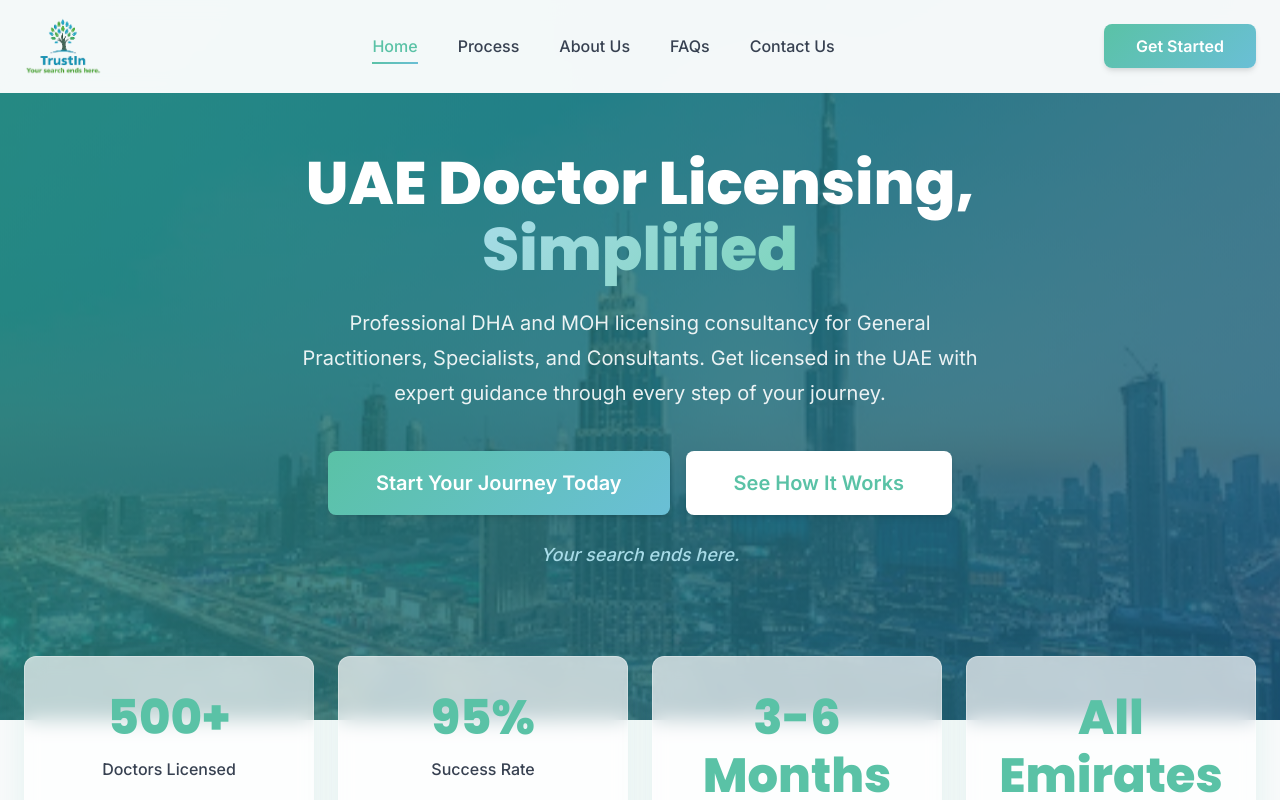
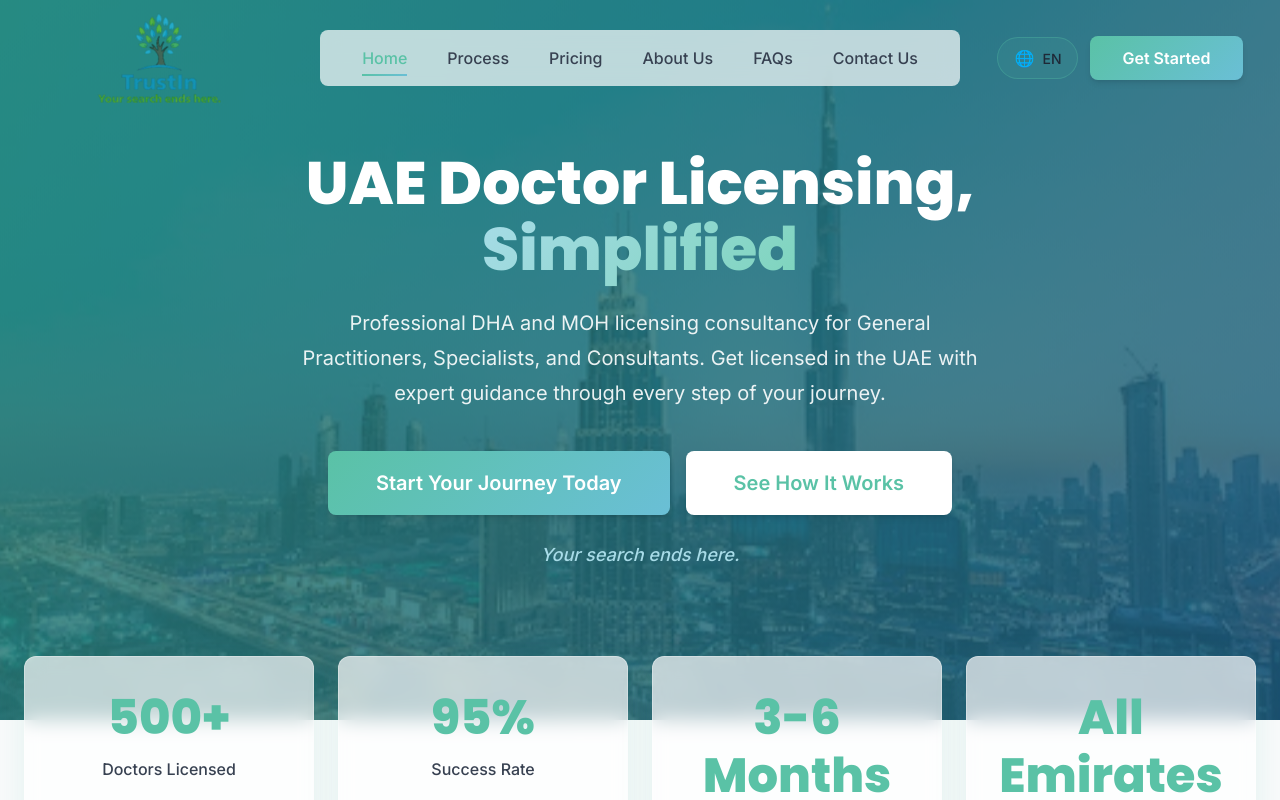
Before and after one commit to muazaqdas/trustin, a React (Vite) app: page / in a window 1280 px wide. Shown: the top 800 px of the page. Built offline with nearby package versions, Linux system fonts and the light colour scheme.

Commit message:
feat: update header

```diff
--- a/src/components/layout/Header.css
+++ b/src/components/layout/Header.css
@@ -1,57 +1,122 @@
 /* Header Component Styles */
 
+/* Main Header Container */
 .header {
-  position: fixed;
+  position: absolute;
   top: 0;
-  left: 0;
-  right: 0;
-  z-index: 1000;
-  background: rgba(255, 255, 255, 0.95);
-  backdrop-filter: blur(10px);
-  -webkit-backdrop-filter: blur(10px);
-  transition: all var(--transition-base);
-  border-bottom: 1px solid transparent;
+  display: grid;
+  grid-template-columns: 1fr 2fr 1fr;
+  /* flex-direction: row; */
+  align-items: center;
+  width: 100vw;
 }
 
-.header.scrolled {
-  background: rgba(255, 255, 255, 0.98);
-  box-shadow: var(--shadow-md);
-  border-bottom: 1px solid var(--gray-200);
+/* Fixed Logo - Top Left */
+.header-fixed-logo {
+  /* position: fixed; */
+  top: var(--space-4);
+  left: var(--space-4);
+  z-index: 1001;
+  margin: 0 auto;
+  padding: var(--space-2);
 }
 
-.header-container {
-  display: flex;
-  align-items: center;
-  justify-content: space-between;
-  padding-top: var(--space-4);
-  padding-bottom: var(--space-4);
-}
-
-.logo-link {
+.header-fixed-logo .logo-link {
   display: flex;
   align-items: center;
   transition: transform var(--transition-base);
 }
 
-.logo-link:hover {
+.header-fixed-logo .logo-link:hover {
   transform: scale(1.05);
 }
 
-.logo {
-  height: 50px;
+.header-fixed-logo .logo {
+  height: 80px;
   width: auto;
+}
+
+/* Fixed CTA Group - Top Right */
+.header-fixed-cta {
+  /* position: fixed; */
+  top: var(--space-4);
+  right: var(--space-4);
+  z-index: 1001;
+  display: flex;
+  justify-content: center;
+  gap:var(--space-2);
+  align-items: center;
+  gap: var(--space-3);
+}
+
+.language-selector-fixed {
+  display: flex;
+  align-items: center;
+  gap: var(--space-2);
+  padding: var(--space-2) var(--space-4);
+  background: rgba(90, 194, 166, 0.1);
+  border: 1px solid rgba(90, 194, 166, 0.3);
+  border-radius: var(--radius-full);
+  cursor: pointer;
+  transition: all var(--transition-fast);
+}
+
+.language-selector-fixed:hover {
+  background: rgba(90, 194, 166, 0.2);
+  border-color: rgba(90, 194, 166, 0.5);
+}
+
+.language-selector-fixed .language-icon {
+  font-size: var(--text-base);
+}
+
+.language-selector-fixed .language-text {
+  font-weight: var(--font-medium);
+  font-size: var(--text-sm);
+  color: var(--gray-800);
+}
+
+/* Sticky Navigation - Center */
+.header-nav-sticky {
+  /* position: sticky; */
+  /* top: 0;
+  left: 0;
+  right: 0; */
+  z-index: 1000;
+  background: rgba(255, 255, 255, 0.7);
+  backdrop-filter: blur(10px);
+  -webkit-backdrop-filter: blur(10px);
+  transform: translateY(-100%);
+  transition: transform 0.3s ease-in-out;
+  border-radius: var(--radius-md);
+}
+
+.header-nav-sticky.visible {
+  transform: translateY(0);
+}
+
+.header-nav-sticky .container {
+  display: flex;
+  align-items: center;
+  justify-content: center;
+  padding-top: var(--space-4);
+  padding-bottom: var(--space-4);
 }
 
 /* Desktop Navigation */
 .nav-desktop {
   display: none;
+  flex: 1;
 }
 
 .nav-list {
   display: flex;
   align-items: center;
+  justify-content: center;
   gap: var(--space-8);
   list-style: none;
+  margin: 0;
+  padding: 0;
 }
 
 .nav-link {
@@ -83,11 +148,6 @@
 .nav-link:hover::after,
 .nav-link.active::after {
   width: 100%;
-}
-
-/* Header CTA */
-.header-cta {
-  display: none;
 }
 
 /* Mobile Menu Toggle */
@@ -136,7 +196,7 @@
 /* Mobile Navigation */
 .nav-mobile {
   position: fixed;
-  top: 70px;
+  top: 0;
   left: 0;
   right: 0;
   background: rgba(255, 255, 255, 0.98);
@@ -146,6 +206,8 @@
   overflow: hidden;
   transition: max-height var(--transition-slow);
   box-shadow: var(--shadow-lg);
+  padding-top: 100px;
+  z-index: 999;
 }
 
 .nav-mobile.open {
@@ -189,16 +251,6 @@
 @media (min-width: 769px) {
   .nav-desktop {
     display: block;
-    flex: 1;
-    margin: 0 var(--space-12);
-  }
-
-  .nav-list {
-    justify-content: center;
-  }
-
-  .header-cta {
-    display: block;
   }
 
   .mobile-menu-toggle {
@@ -208,12 +260,9 @@
   .nav-mobile {
     display: none;
   }
-}
 
-/* Large Desktop */
-@media (min-width: 1024px) {
-  .logo {
-    height: 60px;
+  .header-fixed-logo .logo {
+    height: 100px;
   }
 
   .nav-list {
@@ -221,16 +270,43 @@
   }
 }
 
-/* Sticky Header Animation */
-@keyframes slideDown {
-  from {
-    transform: translateY(-100%);
+/* Tablet and Mobile Styles */
+@media (max-width: 768px) {
+  .header-fixed-logo .logo {
+    height: 60px;
   }
-  to {
-    transform: translateY(0);
+
+  .header-fixed-logo {
+    top: var(--space-3);
+    left: var(--space-3);
+  }
+
+  .header-fixed-cta {
+    top: var(--space-3);
+    right: var(--space-3);
+    gap: var(--space-2);
+  }
+
+  .language-selector-fixed {
+    padding: var(--space-2) var(--space-3);
+  }
+
+  .language-selector-fixed .language-text {
+    font-size: var(--text-xs);
+  }
+
+  .header-nav-sticky .container {
+    padding-top: var(--space-3);
+    padding-bottom: var(--space-3);
   }
 }
 
-.header.scrolled {
-  animation: slideDown 0.3s ease-out;
+@media (max-width: 480px) {
+  .header-fixed-logo .logo {
+    height: 50px;
+  }
+
+  .language-selector-fixed .language-icon {
+    font-size: var(--text-sm);
+  }
 }
--- a/src/components/layout/Header.jsx
+++ b/src/components/layout/Header.jsx
@@ -1,41 +1,74 @@
-import React, { useState, useEffect } from 'react';
+import { useState, useEffect, useCallback } from 'react';
 import { Link, useLocation } from 'react-router-dom';
 import Button from '../ui/Button';
 import './Header.css';
 
 const Header = () => {
-  const [isScrolled, setIsScrolled] = useState(false);
   const [isMobileMenuOpen, setIsMobileMenuOpen] = useState(false);
+  // const [showNav, setShowNav] = useState(true);
+  // const [lastScrollY, setLastScrollY] = useState(0);
   const location = useLocation();
-
-  useEffect(() => {
-    const handleScroll = () => {
-      setIsScrolled(window.scrollY > 20);
-    };
-
-    window.addEventListener('scroll', handleScroll);
-    return () => window.removeEventListener('scroll', handleScroll);
-  }, []);
 
   useEffect(() => {
     setIsMobileMenuOpen(false);
   }, [location]);
 
+  // const handleScroll = useCallback(() => {
+  //   const currentScrollY = window.scrollY;
+
+  //   // Always show nav at top of page
+  //   if (currentScrollY < 100) {
+  //     setShowNav(true);
+  //   } else {
+  //     // Show nav when scrolling up, hide when scrolling down
+  //     if (currentScrollY < lastScrollY) {
+  //       setShowNav(true);
+  //     } else if (currentScrollY > lastScrollY) {
+  //       setShowNav(false);
+  //     }
+  //   }
+
+  //   setLastScrollY(currentScrollY);
+  // }, [lastScrollY]);
+
+  // useEffect(() => {
+  //   let ticking = false;
+
+  //   const onScroll = () => {
+  //     if (!ticking) {
+  //       window.requestAnimationFrame(() => {
+  //         handleScroll();
+  //         ticking = false;
+  //       });
+  //       ticking = true;
+  //     }
+  //   };
+
+  //   window.addEventListener('scroll', onScroll);
+  //   return () => window.removeEventListener('scroll', onScroll);
+  // }, [handleScroll]);
+
   const navLinks = [
     { path: '/', label: 'Home' },
     { path: '/process', label: 'Process' },
+    { path: '/pricing', label: 'Pricing' },
     { path: '/about', label: 'About Us' },
     { path: '/faq', label: 'FAQs' },
     { path: '/contact', label: 'Contact Us' },
   ];
 
   return (
-    <header className={`header ${isScrolled ? 'scrolled' : ''}`}>
-      <div className="container header-container">
+    <header className="header">
+      {/* Fixed Logo - Top Left */}
+      <div className="header-fixed-logo">
         <Link to="/" className="logo-link">
-          <img src="/logo.png" alt="TrustIn Logo" className="logo" />
+          <img src="/logo.png" alt="TrustIn Consultancy Logo" className="logo" />
         </Link>
+      </div>
 
+      {/* Sticky Navigation - Center */}
+      <div className={`header-nav-sticky visible`}>
+        <div className="container">
           {/* Desktop Navigation */}
           <nav className="nav-desktop">
             <ul className="nav-list">
@@ -52,15 +85,6 @@ const Header = () => {
             </ul>
           </nav>
 
-        {/* CTA Button */}
-        <div className="header-cta">
-          <Link to="/contact">
-            <Button variant="primary" size="md">
-              Get Started
-            </Button>
-          </Link>
-        </div>
-
           {/* Mobile Menu Toggle */}
           <button
             className="mobile-menu-toggle"
@@ -73,6 +97,20 @@ const Header = () => {
               <span></span>
             </span>
           </button>
+        </div>
+      </div>
+
+      {/* Fixed CTA Group - Top Right */}
+      <div className="header-fixed-cta">
+        <div className="language-selector-fixed">
+          <span className="language-icon">🌐</span>
+          <span className="language-text">EN</span>
+        </div>
+        <Link to="/contact">
+          <Button variant="primary" size="md">
+            Get Started
+          </Button>
+        </Link>
       </div>
 
       {/* Mobile Navigation */}
```
Lines whose indentation alone changed are shown as unchanged.
